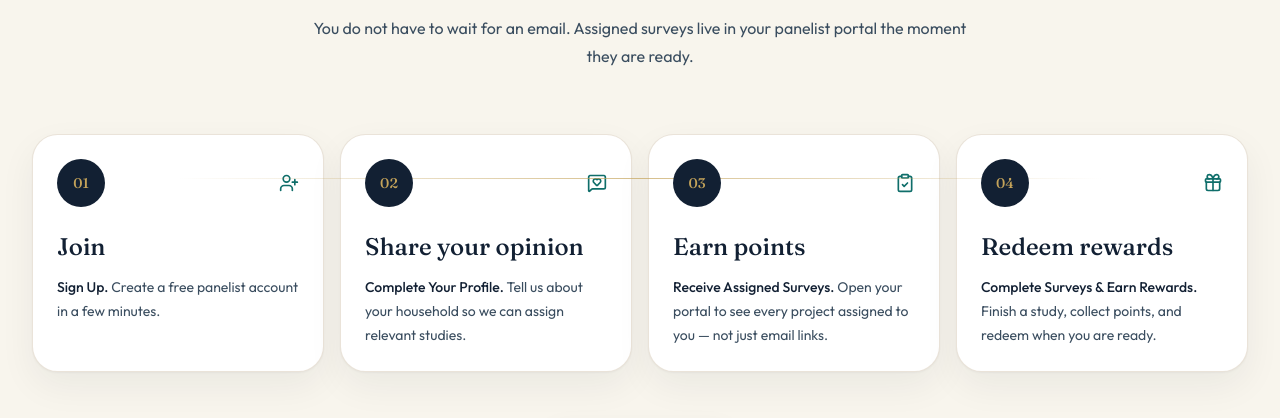
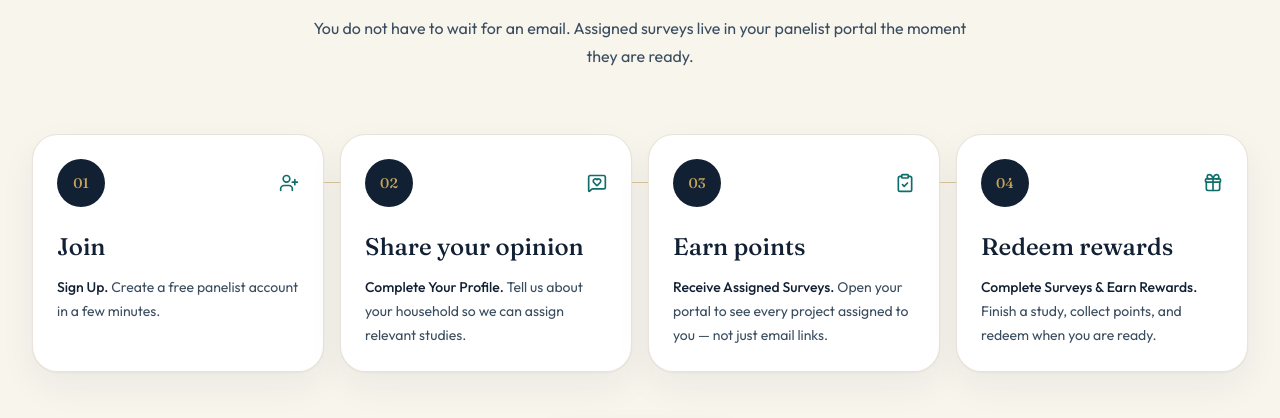
Before and after one commit to RiyaSingh-2310/ApplauseOneClientUI, a React (Vite) app: page / in a window 1280 px wide. Shown: the part 2620-3038 px from the top of the page. Built offline with nearby package versions, Linux system fonts and the light colour scheme; no server answers.

Commit message:
Refactor HomePage component to enhance layout and responsiveness. Update styles for the separator line and adjust z-index for animated sections, improving visual hierarchy and user experience.

```diff
--- a/src/pages/public/HomePage.tsx
+++ b/src/pages/public/HomePage.tsx
@@ -233,11 +233,11 @@ export function HomePage() {
           </AnimatedSection>
           <div className="relative mt-16 grid gap-4 md:grid-cols-2 xl:grid-cols-4">
             <span
-              className="pointer-events-none absolute top-11 right-[12%] left-[12%] hidden h-px bg-linear-to-r from-transparent via-gold/70 to-transparent xl:block"
+              className="pointer-events-none absolute top-12 left-12 z-0 hidden h-px w-[calc(75%+0.75rem)] bg-gold/55 xl:block"
               aria-hidden="true"
             />
             {steps.map((step, index) => (
-              <AnimatedSection key={step.n} delay={index * 0.06} className="h-full">
+              <AnimatedSection key={step.n} delay={index * 0.06} className="relative z-10 h-full">
                 <article className={cn('flex h-full flex-col rounded-[1.6rem] border border-line/80 bg-white p-6 shadow-card', cardLiftClass)}>
                   <div className="flex items-center justify-between">
                     <span className="relative z-10 grid size-12 place-items-center rounded-full bg-ink font-display text-sm text-gold">
```
